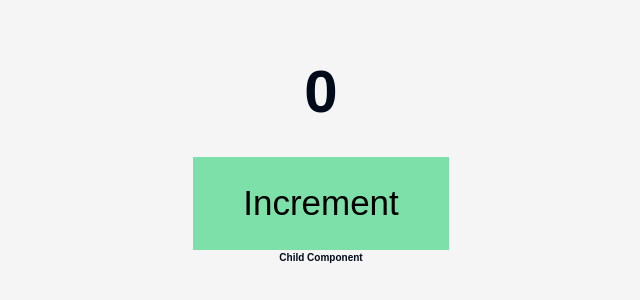
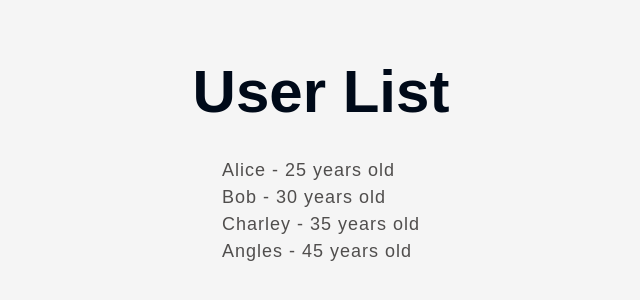
Before and after one commit to Rohit5harma/react-js-19-learning, a React (Vite) app: page / in a window 1280 px wide. Shown: the part 244-544 px from the top of the page, without its empty margins (319-959 px from the left). Built offline with nearby package versions, Linux system fonts and the light colour scheme.

Commit message:
learned React useState and Derived state

```diff
--- a/src/App.jsx
+++ b/src/App.jsx
@@ -31,17 +31,24 @@
 // import styles from "./components/Netflix.module.css";
 // import { EventProps } from "./components/EventProps";
 
-import { State } from "./components/hokes/State";
+
+
+import { DericedState } from "./components/DericedState";
+// import { State } from "./components/hokes/State";
 
 import "./components/EV.css";
 // import { EventPropagation } from "./components/EventPropagation";
 
 export const App = () => {
   return (
+    <>
     <section className="container">
       {/* <EventProps /> */}
       {/* <EventPropagation /> */}
-      <State />
+      {/* <State /> */}
+       <DericedState />
     </section>
+
+    </>
   );
 };
--- /dev/null
+++ b/src/components/DericedState.jsx
@@ -0,0 +1,26 @@
+import { useState } from "react";
+
+export const DericedState = () => {
+  const [users, setUsers] = useState([
+    { name: "Alice", age: 25 },
+    { name: "Bob", age: 30 },
+    { name: "Charley", age: 35 },
+    { name: "Angles", age: 45 },
+  ]);
+
+  return (
+    <div className="main-div">
+      <h1>User List</h1>
+
+      <ul>
+        {users.map((curElem, index) => {
+          return (
+            <li key={index}>
+              {curElem.name} - {curElem.age} years old
+            </li>
+          );
+        })}
+      </ul>
+    </div>
+  );
+};
--- a/src/components/hokes/state.jsx
+++ b/src/components/hokes/state.jsx
@@ -8,6 +8,7 @@ export const State = () => {
   // };
 
   const [value, setValue] = useState(0);
+  console.log("parmanent Component render");
 
   const handleButtonClick = () => {
     setValue(value + 1);
```
Also changed, not shown: src/components/EventPropagation.jsx (line endings or trailing spaces).
